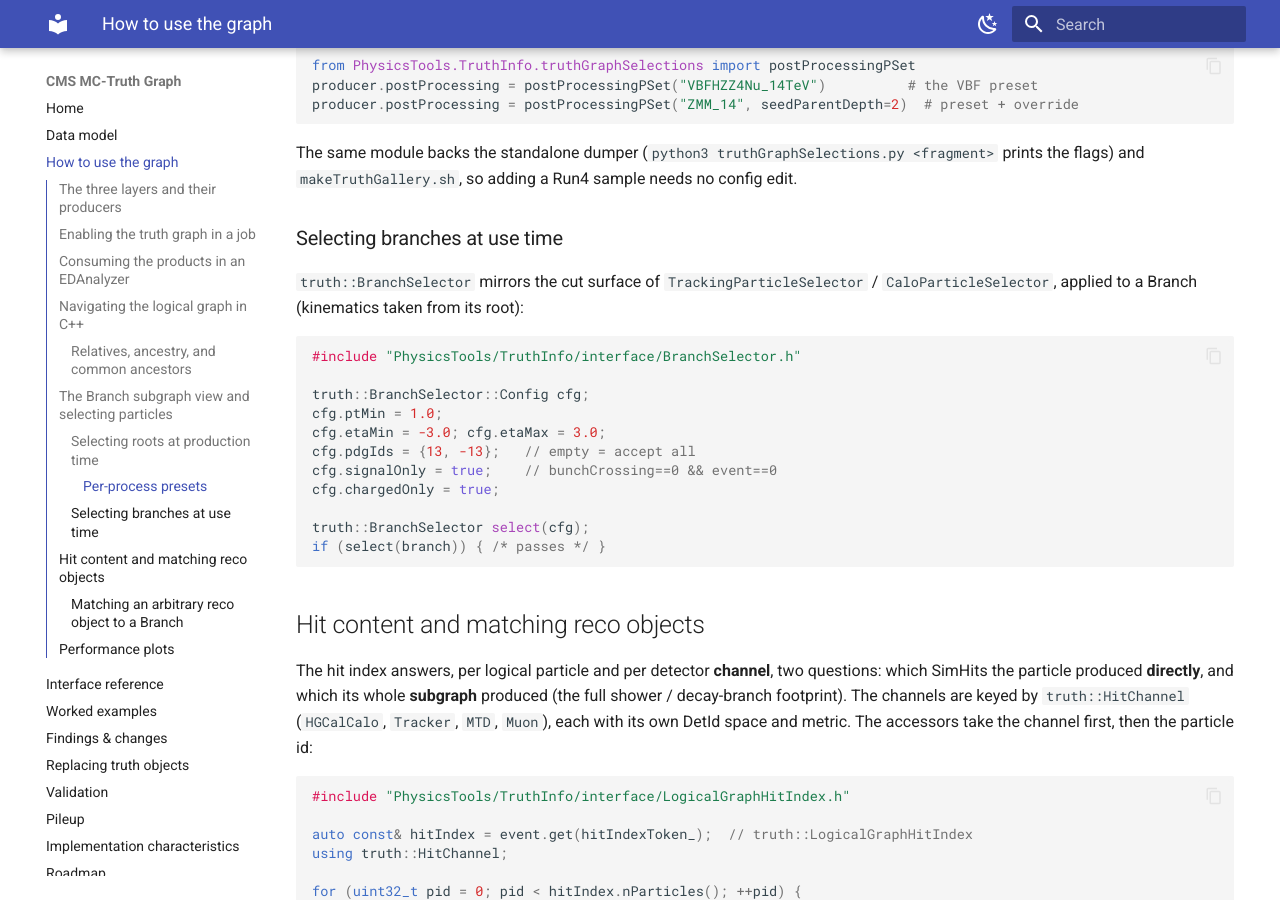
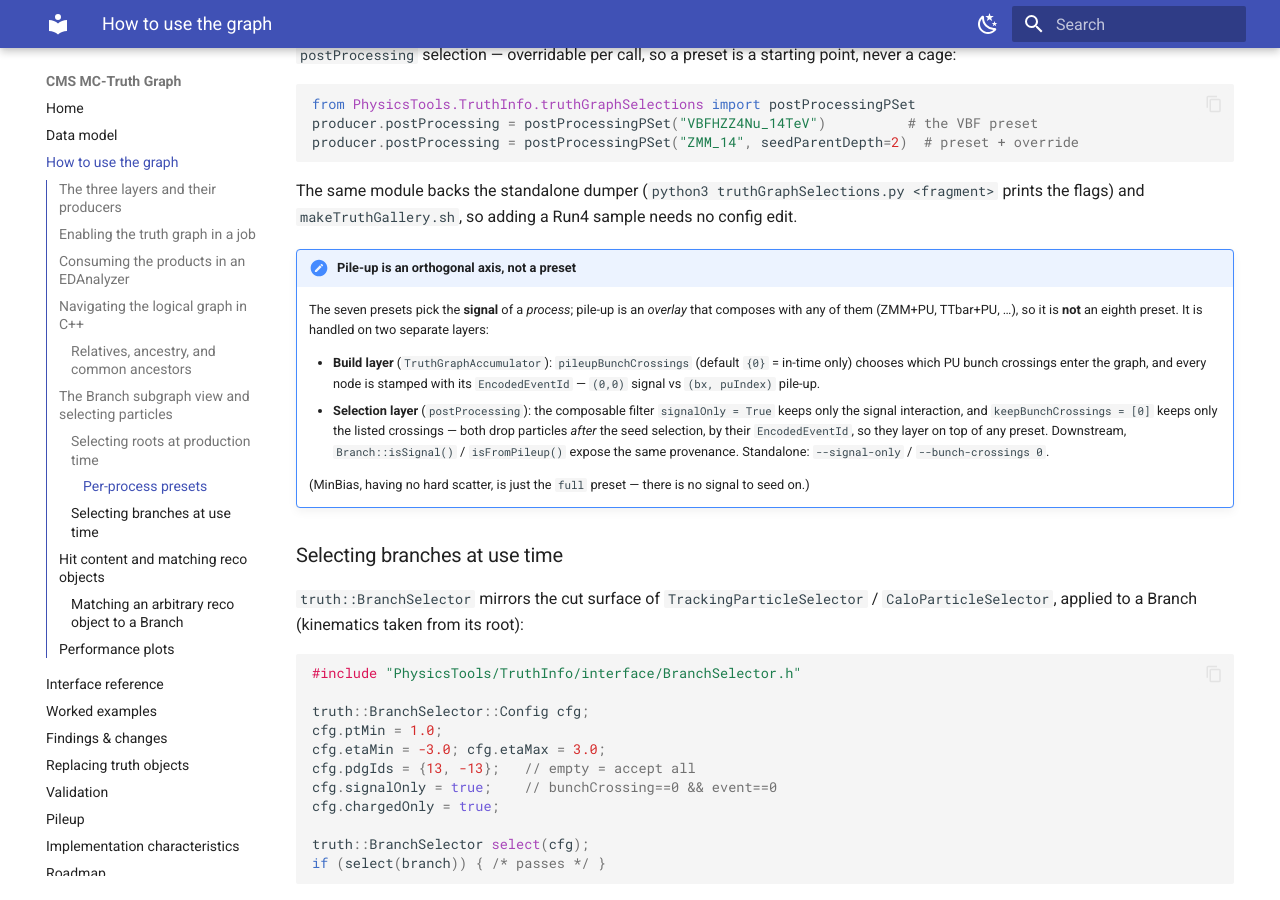
Before and after one commit to felicepantaleo/cms-truth-docs, an MkDocs documentation site: the page built from docs/usage.md, in a window 1280 px wide and 900 px high, scrolled down 6634 px. Built offline with MkDocs 1.6.1 and Material for MkDocs 9.7.7, drawn with Linux system fonts in a browser that asks for light colours; some of the changed text lies outside the part shown.

Commit message:
docs: document the orthogonal pile-up filter (signalOnly / keepBunchCrossings)

```diff
--- a/docs/usage.md
+++ b/docs/usage.md
@@ -290,6 +290,8 @@ postProcessing = cms.PSet(
     ),
     keepStableSpectators = cms.bool(True),
     keepProductionSiblings = cms.bool(False),
+    signalOnly = cms.bool(False),                   # pile-up filter (see below)
+    keepBunchCrossings = cms.vint32(),
     ignoredPdgIds = cms.vint32(),
     ignoredParticleIds = cms.vuint32(),
 )
@@ -341,6 +343,25 @@ producer.postProcessing = postProcessingPSet("ZMM_14", seedParentDepth=2)  # pre
 
 The same module backs the standalone dumper (`python3 truthGraphSelections.py <fragment>`
 prints the flags) and `makeTruthGallery.sh`, so adding a Run4 sample needs no config edit.
+
+!!! note "Pile-up is an orthogonal axis, not a preset"
+    The seven presets pick the **signal** of a *process*; pile-up is an *overlay*
+    that composes with any of them (ZMM+PU, TTbar+PU, …), so it is **not** an eighth
+    preset. It is handled on two separate layers:
+
+    - **Build layer** (`TruthGraphAccumulator`): `pileupBunchCrossings` (default
+      `{0}` = in-time only) chooses which PU bunch crossings enter the graph, and
+      every node is stamped with its `EncodedEventId` — `(0,0)` signal vs
+      `(bx, puIndex)` pile-up.
+    - **Selection layer** (`postProcessing`): the composable filter
+      `signalOnly = True` keeps only the signal interaction, and
+      `keepBunchCrossings = [0]` keeps only the listed crossings — both drop
+      particles *after* the seed selection, by their `EncodedEventId`, so they layer
+      on top of any preset. Downstream, `Branch::isSignal()` / `isFromPileup()`
+      expose the same provenance. Standalone: `--signal-only` / `--bunch-crossings 0`.
+
+    (MinBias, having no hard scatter, is just the `full` preset — there is no signal
+    to seed on.)
 
 ### Selecting branches at use time
 
```
